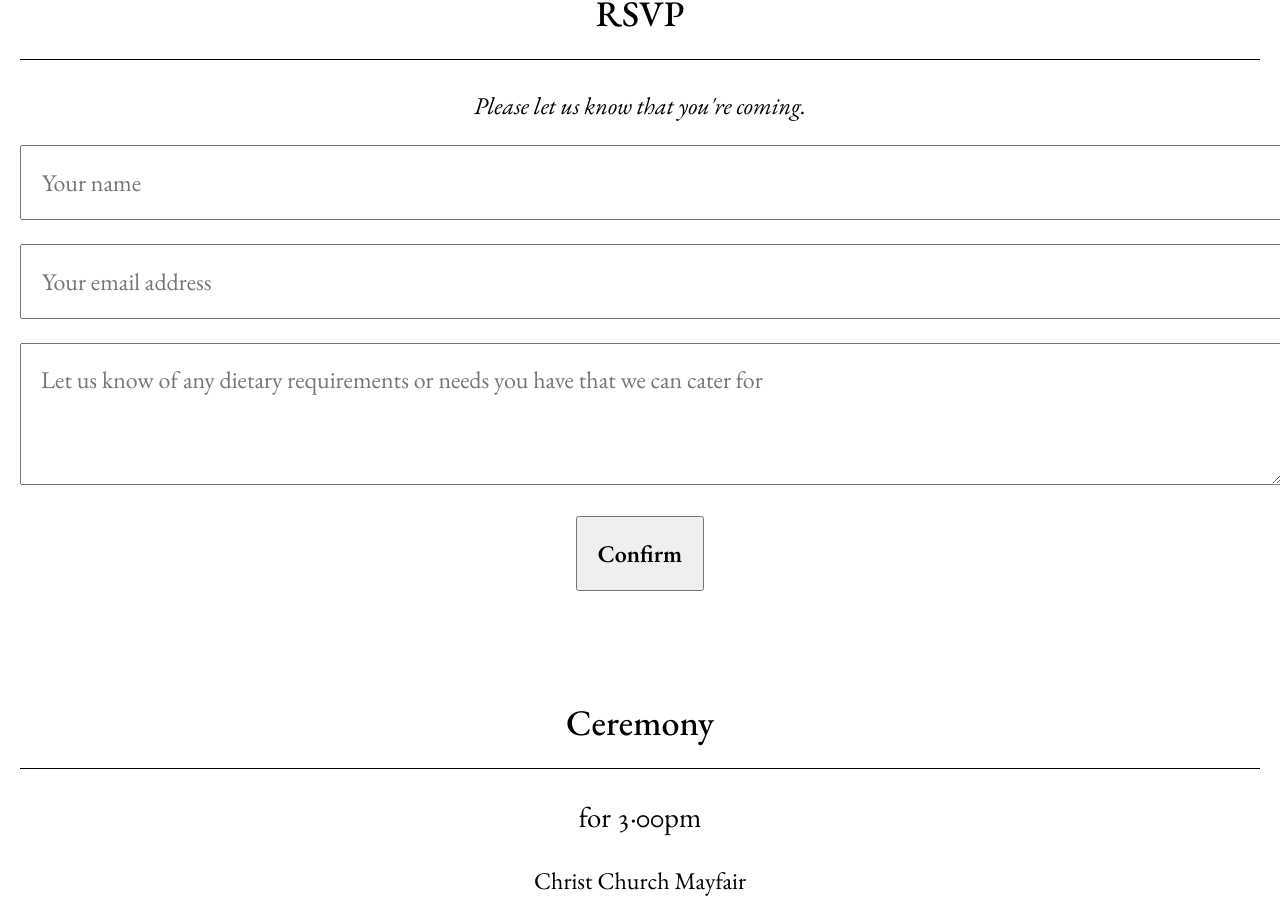
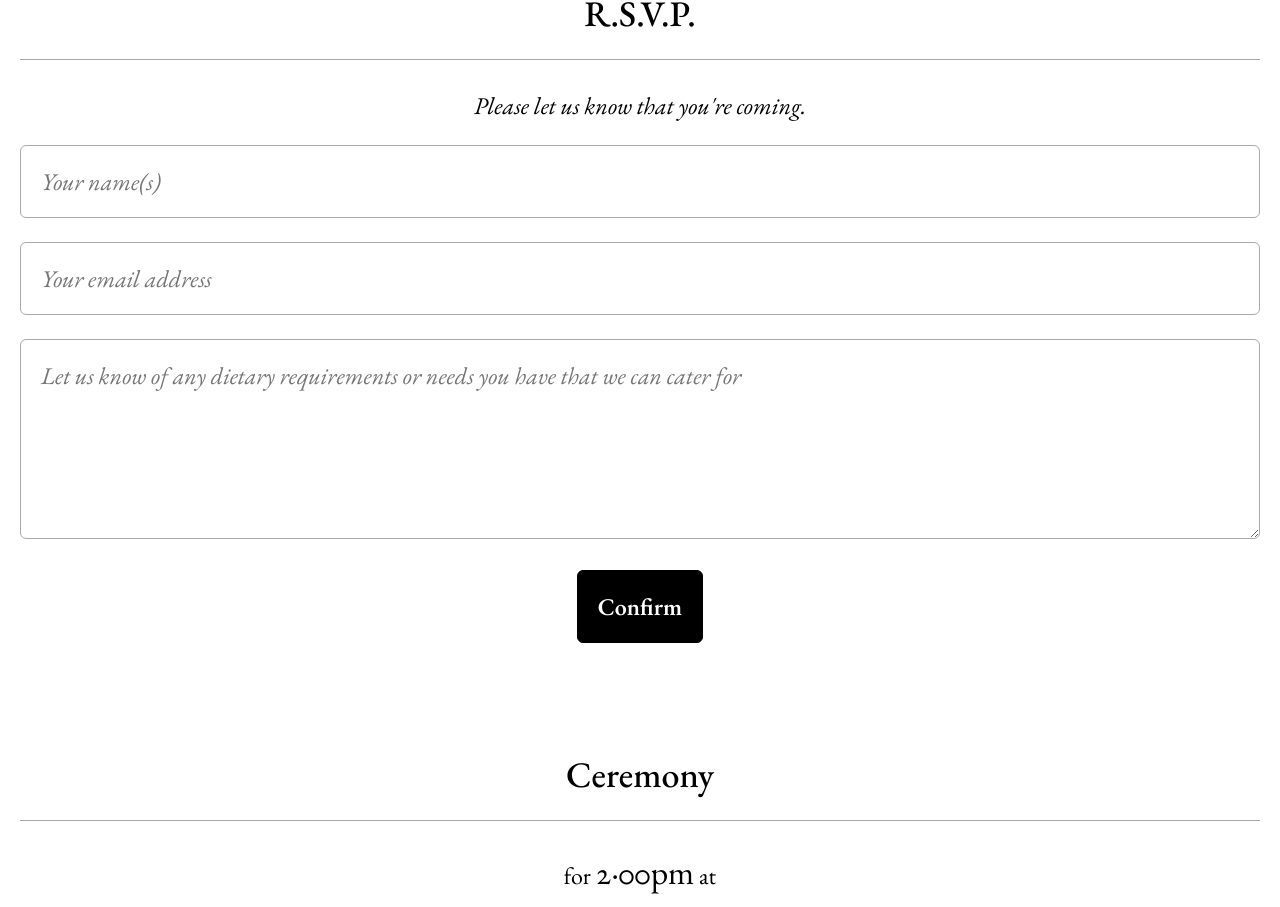
Before and after one commit to tomduckering/jo-and-tom-dot-com, a React (Create React App) app: page / in a window 1280 px wide. Shown: the part 411-1318 px from the top of the page. Built offline with nearby package versions, Linux system fonts and the light colour scheme.

Commit message:
More tweaks

```diff
--- a/src/App.css
+++ b/src/App.css
@@ -36,14 +36,37 @@
   font-weight: 500;
 }
 
-.App main section input,.App main section button {
+.App main section input, .App main section textarea {
+  font-style: italic;
   font-family : inherit;
   font-size   : 100%;
 }
 
 .App main section button {
+  -webkit-transition-duration: 0.4s; /* Safari */
+  transition-duration: 0.4s;
+  cursor: pointer;
+  font-family : inherit;
+  font-size   : 100%;
   padding: 20px;
   font-weight: 600;
+  background-color: black;
+  color: white;
+  border-style: solid;
+  border-width: 1px;
+  border-color: black;
+  border-radius: 6px;
+}
+
+.App main section button:hover {
+  background-color: darkgrey;
+  border-color: darkgrey;
+}
+
+.App main section button:active {
+  background-color: white;
+  color: black;
+  border-color: black;
 }
 
 section h2 {
@@ -52,14 +75,11 @@ section h2 {
   padding-bottom: 0.6em;
   border-bottom-style: solid;
   border-bottom-width: 1px;
-  border-bottom-color: black;
+  border-bottom-color: darkgrey;
 }
 
 time {
-  display: block;
-  margin-bottom: 1em;
-  margin-top: 0;
-  font-size: 1.2em;
+  font-size: 1.4em;
 }
 
 .ceremony a, .reception a {
@@ -73,25 +93,24 @@ time {
 }
 
 .App main section input {
-  width: 500px;
+  width: 100%;
   padding: 20px;
+  border-width: 1px;
+  border-style: solid;
+  border-color: darkgrey;
+  box-sizing: border-box;
+  border-radius: 6px;
 }
 
 .App main section textarea {
   font-family : inherit;
   font-size   : 100%;
-  width: 500px;
-  height: 100px;
+  width: 100%;
+  height: 200px;
   padding: 20px;
+  border-width: 1px;
+  border-style: solid;
+  border-color: darkgrey;
+  box-sizing: border-box;
+  border-radius: 6px;
 }
-
-@media only screen and (min-device-width: 375px)
-   {
-    .App main section textarea {
-      width: calc(100% - 20px);
-    }
-
-    .App main section input {
-      width: calc(100% - 20px);
-    }
-}
--- a/src/App.tsx
+++ b/src/App.tsx
@@ -10,11 +10,11 @@ const App: React.FC = () => {
       </header>
       <main>
         <section className="rsvp">
-          <h2>RSVP</h2>
+          <h2>R.S.V.P.</h2>
           <em>Please let us know that you're coming.</em>
           <form name="rsvp" action="https://formspree.io/mwkedqrq" method="POST">
             <p>
-              <input type="text" name="name" placeholder="Your name" />
+              <input type="text" name="name" placeholder="Your name(s)" />
             </p>
             <p>
               <input type="email" name="email" placeholder="Your email address" />
@@ -29,7 +29,7 @@ const App: React.FC = () => {
         </section>
         <section className="ceremony">
           <h2>Ceremony</h2>
-          <time>for 3·00pm</time>
+          <p>for <time>2·00pm</time> at</p>
           <div className="address">
             <p>Christ Church Mayfair</p>
             <p>Down Street</p>
@@ -41,7 +41,7 @@ const App: React.FC = () => {
         <section className="reception">
           <h2>Reception</h2>
           <p><em>by invitation only</em></p>
-          <time>until 11·30pm</time>
+          <p>until <time>midnight</time> at</p>
           <div className="address">
             <p>The Pump House Gallery</p>
             <p>Battersea Park</p>
@@ -57,18 +57,19 @@ const App: React.FC = () => {
         </section>
         <section className="directionsToReception">
           <h2>Getting to the Reception</h2>
-          <p>If you are using public transport we recommend taking the bus. Take the 137 from <a href="https://tfl.gov.uk/bus/stop/490009277S/london-hilton-hotel?lineId=137">stop A</a> outside the London Hilton Hotel on Park Lane. You can take it all the way to Battersea Park's Chelsea Gate - <a href="https://tfl.gov.uk/bus/stop/490005064S/battersea-park-chelsea-gate?lineId=137">stop CC</a>. Find more details for this journey on the <a href="https://tfl.gov.uk/plan-a-journey/results?InputFrom=London+Hilton+Hotel&From=London+Hilton+Hotel&FromId=1009277&InputTo=Battersea+Park+%2F+Chelsea+Gate&ToId=1005064">TFL website</a>.</p>
-          <p>If you are driving you can park inside Battersea Park at the car park on Carriage Drive North. More information is available at <a href="https://www.wandsworth.gov.uk/parking/parking-zones/battersea-park-area-parking-zones/">Wandworth Borough Council's website</a></p>
+          <p><em>Again, we recommend using public transport to get to the reception.</em></p>
+          <p>You can take the 137 bus from stop <a href="https://tfl.gov.uk/bus/stop/490009277S/london-hilton-hotel?lineId=137">A</a> outside the London Hilton Hotel on Park Lane all the way to Battersea Park's Chelsea Gate—alighting at stop <a href="https://tfl.gov.uk/bus/stop/490005064S/battersea-park-chelsea-gate?lineId=137">CC</a>. Find more details for this journey on the <a href="https://tfl.gov.uk/plan-a-journey/results?InputFrom=London+Hilton+Hotel&From=London+Hilton+Hotel&FromId=1009277&InputTo=Battersea+Park+%2F+Chelsea+Gate&ToId=1005064">TFL website</a>.</p>
+          <p>If you are driving you can park inside Battersea Park at the car park on Carriage Drive North. More information is available at <a href="https://www.wandsworth.gov.uk/parking/parking-zones/battersea-park-area-parking-zones/">Wandsworth Borough Council's website</a></p>
         </section>
         <section className="gifts">
           <h2>Gift List</h2>
-          <p>Don't feel obliged to give us a gift. If you wish to, John Lewis is holding our gift list.</p>
+          <p>Don't feel obliged to give us a gift. If you wish to, John Lewis are holding our gift list.</p>
           <p>List Number: 776905</p>
           <a href="https://www.johnlewisgiftlist.com/giftint/JSPs/GiftList/BuyGifts/GuestFindAList.jsp">John Lewis Gift List</a>
         </section>
         <section className="contact">
           <h2>Contact Us</h2>
-          <p><em>If you have any questions not answered here please get in touch.</em></p>
+          <p><em>If you have any questions that are not answered here please get in touch.</em></p>
           <form name="contact" action="https://formspree.io/mnqakzgo" method="POST">
             <p>
               <input type="text" name="name" placeholder="Your name"/>
```
